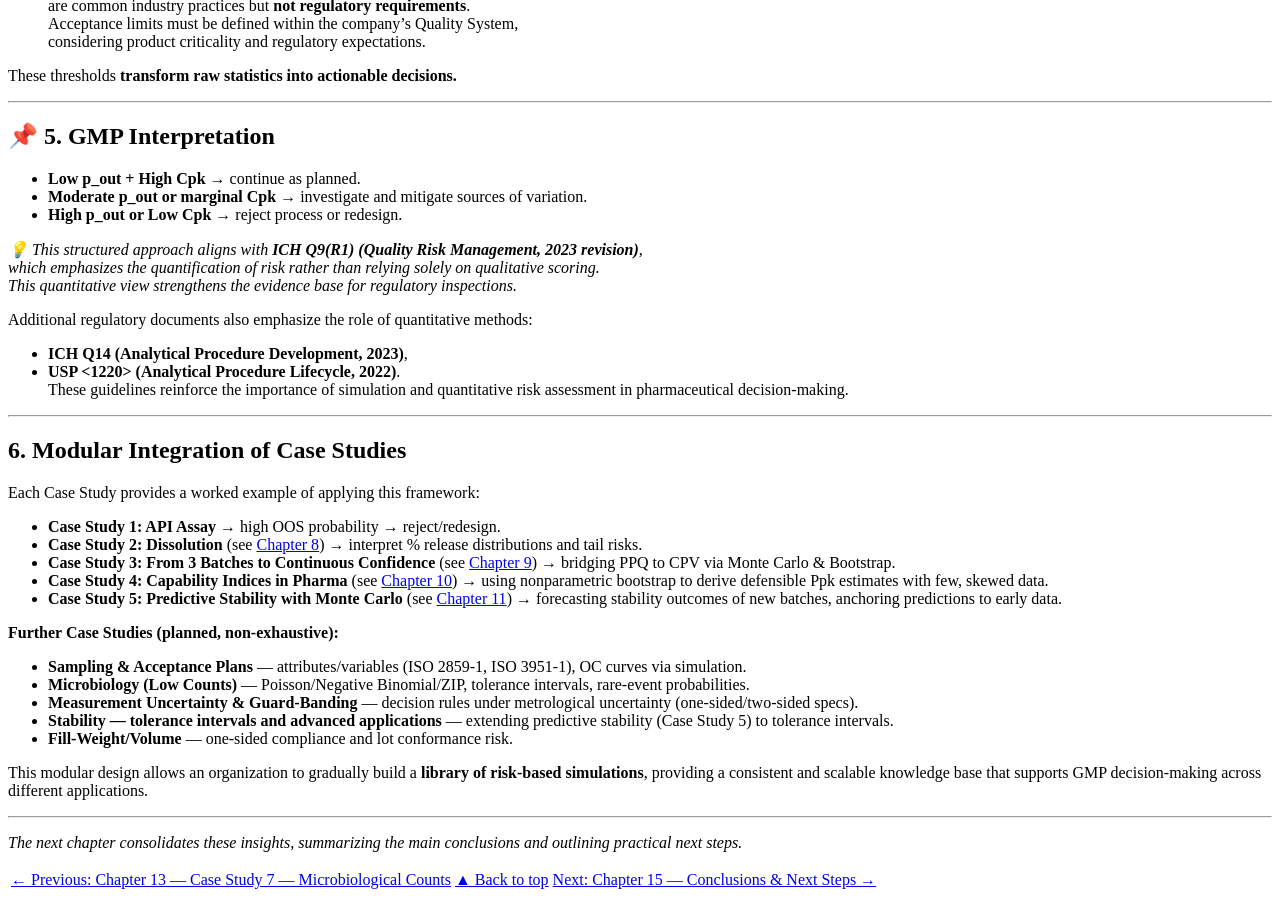
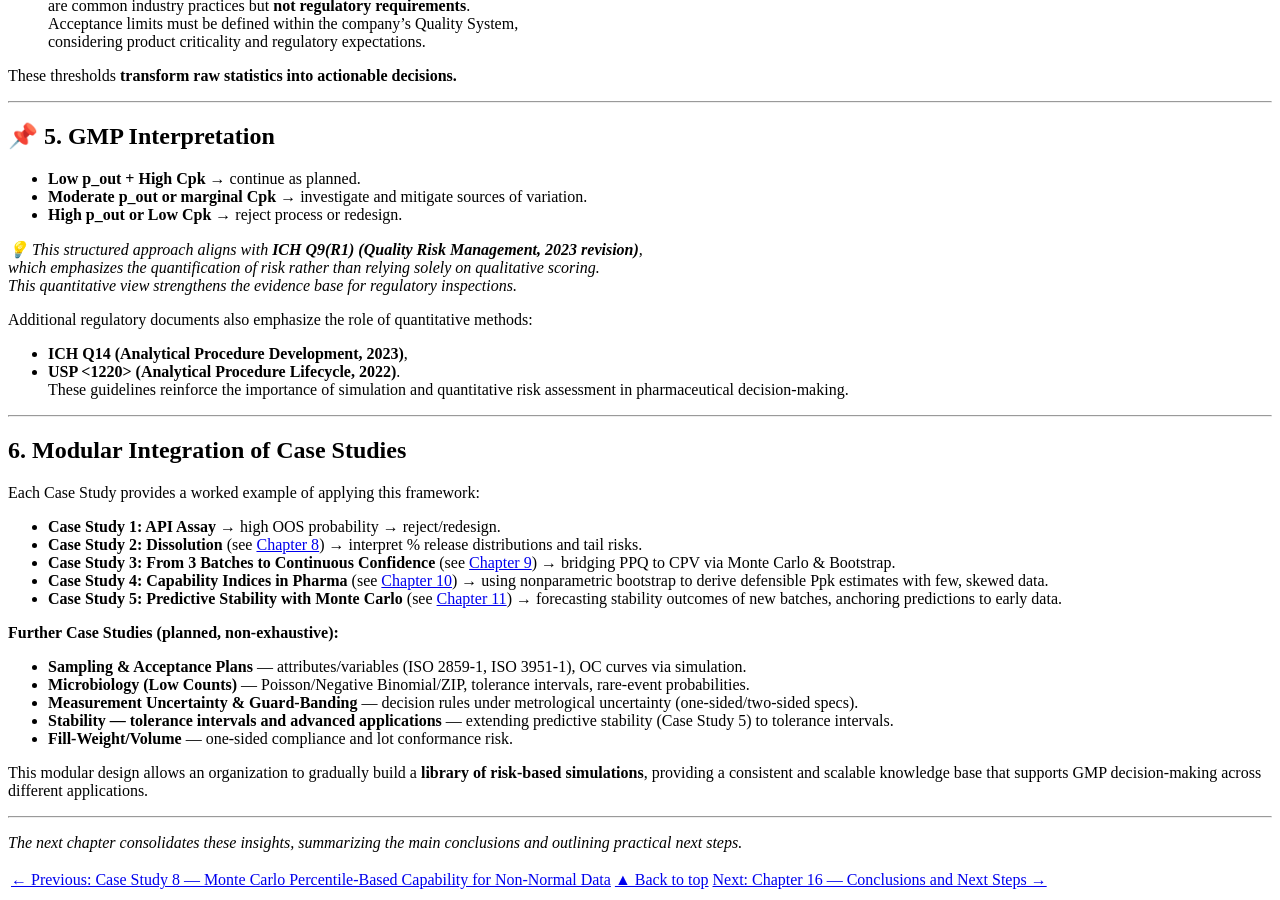
Before and after one commit to rbonfichi/monte-carlo-gmp-pharma, a Jekyll site: the page built from docs/chapters/chapter15_decision-risk.md, in a window 1280 px wide and 900 px high, scrolled down 1797 px. Built offline with Jekyll 4.4.1, drawn with Linux system fonts in a browser that asks for light colours; our own code applies the rules of GitHub Pages for plain Markdown files.

Commit message:
Update chapter navigation links in decision-risk.md

```diff
--- a/docs/chapters/chapter15_decision-risk.md
+++ b/docs/chapters/chapter15_decision-risk.md
@@ -154,4 +154,4 @@ This modular design allows an organization to gradually build a **library of ris
 
 *The next chapter consolidates these insights, summarizing the main conclusions and outlining practical next steps.*
 
-[← Previous: Chapter 13 — Case Study 7 — Microbiological Counts](chapter13_case-study7.md) | [▲ Back to top](../#table-of-contents) | [Next: Chapter 15 — Conclusions & Next Steps →](chapter15_conclusions-nextsteps.md)
+[← Previous: Case Study 8 — Monte Carlo Percentile-Based Capability for Non-Normal Data](chapter14_case-study8.md) | [▲ Back to top](../#table-of-contents) | [Next: Chapter 16 — Conclusions and Next Steps →](chapter16_conclusions-nextsteps.md)
```
